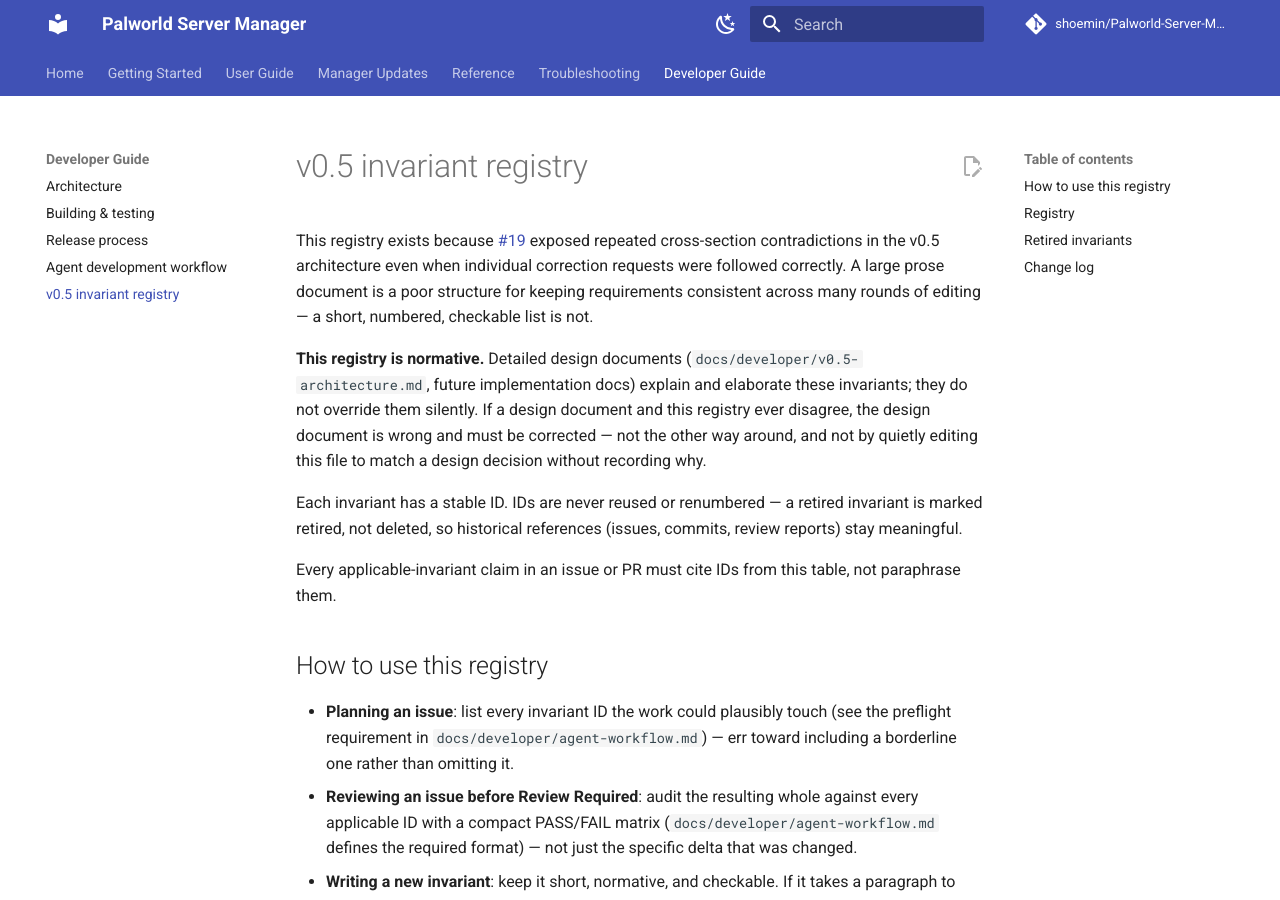
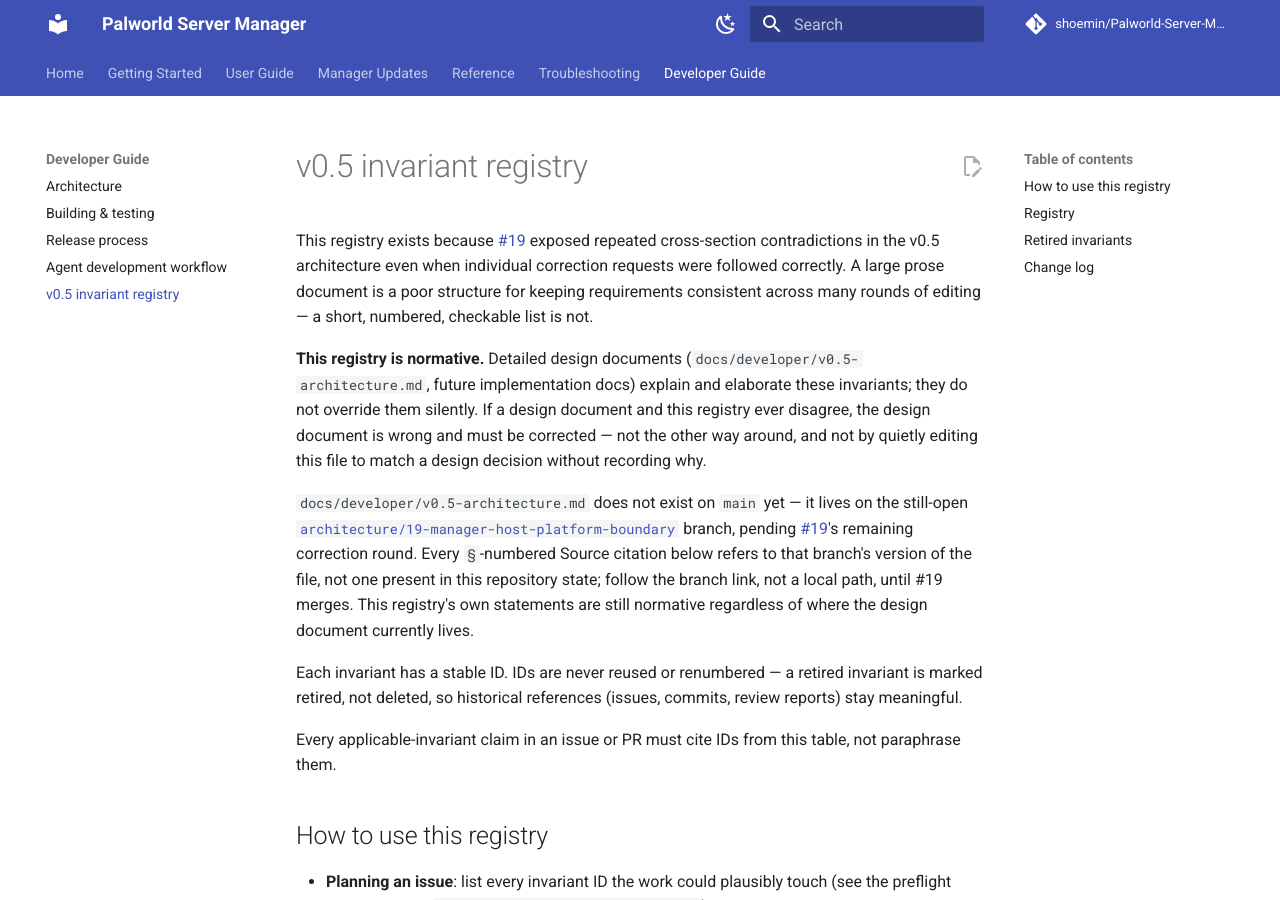
Before and after one commit to shoemin/Palworld-Server-Manager, an MkDocs documentation site: the page built from docs/developer/v0.5-invariants.md, in a window 1280 px wide and 900 px high. Built offline with MkDocs 1.6.1 and Material for MkDocs 9.7.7, drawn with Linux system fonts in a browser that asks for light colours; comment, search, counter and statistics services are not loaded.

Commit message:
Require the invariants field; disclose v0.5-architecture.md's location
Two more Codex findings on PR #56 (commit 84e0ee2):

- planned-work.yml's new "Applicable Invariants" field was left
  required: false, inconsistent with the "required, but say N/A/None
  explicitly" pattern already used for Out of Scope and Dependencies
  in the same edit, and with the field's own description already
  instructing non-v0.5 authors to answer "N/A". Made required.

- v0.5-invariants.md's Source column cites docs/developer/
  v0.5-architecture.md throughout, but that file only exists on the
  still-open, unmerged architecture/19-manager-host-platform-boundary
  branch (#19), not on main or in this PR - so the citations weren't
  followable from the published documentation. #19 stays explicitly
  out of scope here, so rather than pulling its content in, the
  registry's intro now discloses where the file currently lives and
  links the branch directly.

Co-Authored-By: Claude Sonnet 5 <noreply@anthropic.com>

```diff
--- a/docs/developer/v0.5-invariants.md
+++ b/docs/developer/v0.5-invariants.md
@@ -3,6 +3,8 @@
 This registry exists because [#19](https://github.com/shoemin/Palworld-Server-Manager/issues/19) exposed repeated cross-section contradictions in the v0.5 architecture even when individual correction requests were followed correctly. A large prose document is a poor structure for keeping requirements consistent across many rounds of editing — a short, numbered, checkable list is not.
 
 **This registry is normative.** Detailed design documents (`docs/developer/v0.5-architecture.md`, future implementation docs) explain and elaborate these invariants; they do not override them silently. If a design document and this registry ever disagree, the design document is wrong and must be corrected — not the other way around, and not by quietly editing this file to match a design decision without recording why.
+
+`docs/developer/v0.5-architecture.md` does not exist on `main` yet — it lives on the still-open [`architecture/19-manager-host-platform-boundary`](https://github.com/shoemin/Palworld-Server-Manager/tree/architecture/19-manager-host-platform-boundary) branch, pending [#19](https://github.com/shoemin/Palworld-Server-Manager/issues/19)'s remaining correction round. Every `§`-numbered Source citation below refers to that branch's version of the file, not one present in this repository state; follow the branch link, not a local path, until #19 merges. This registry's own statements are still normative regardless of where the design document currently lives.
 
 Each invariant has a stable ID. IDs are never reused or renumbered — a retired invariant is marked retired, not deleted, so historical references (issues, commits, review reports) stay meaningful.
 
```
Also changed, not shown: 1 other file.
